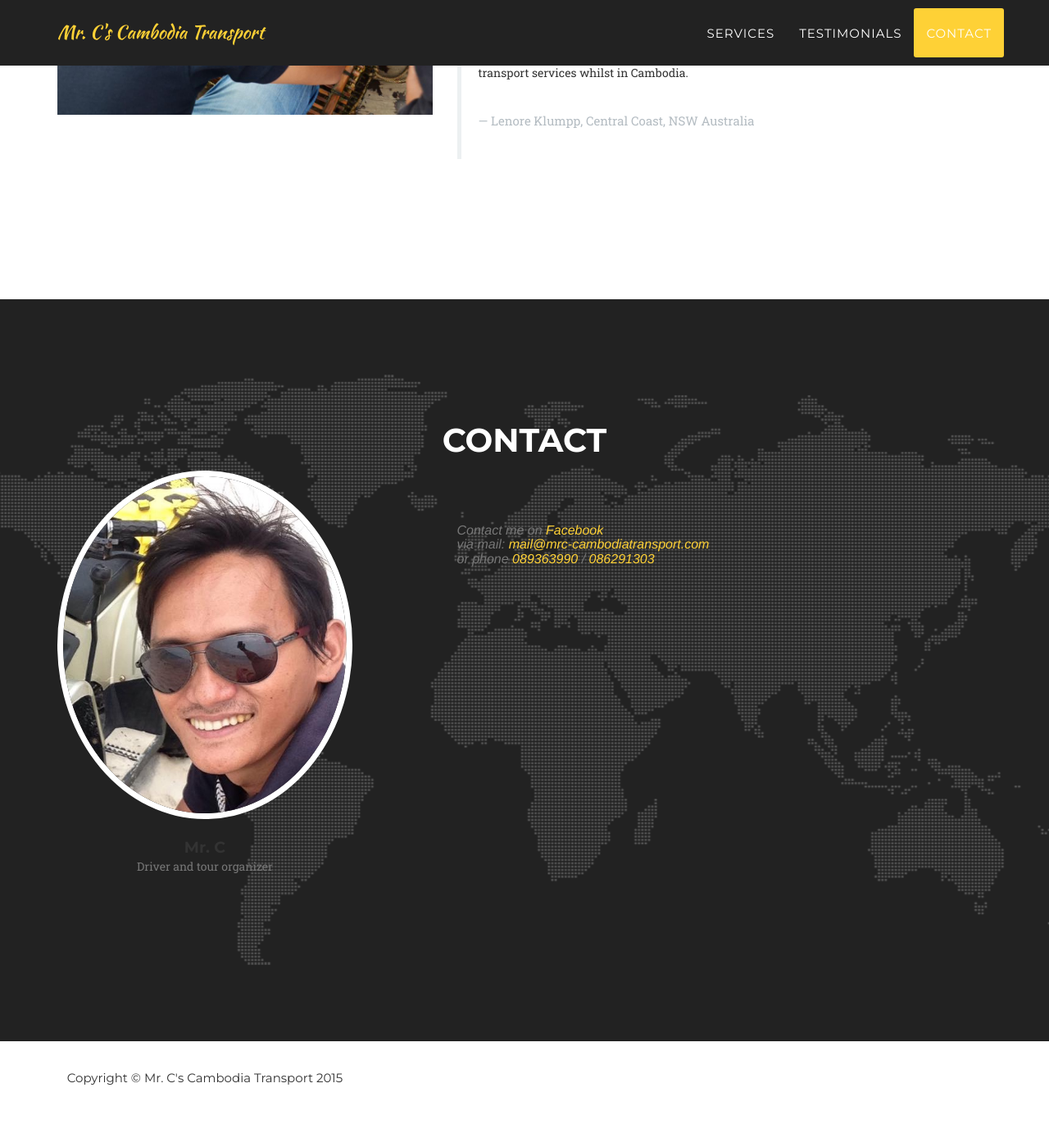
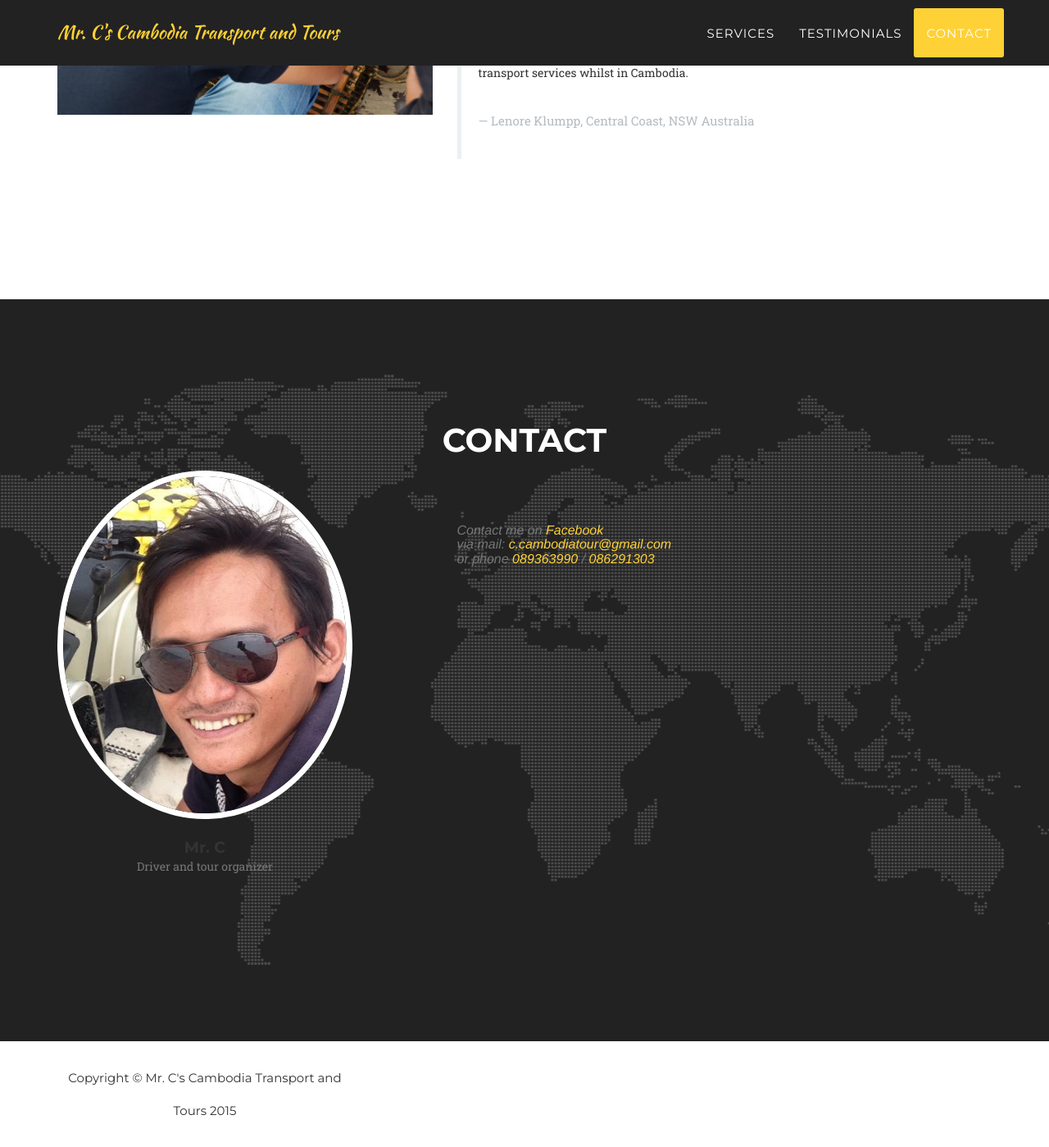
Before and after one commit to mrc-cambodiatransport/mrc-cambodiatransport.github.io, a Jekyll site: the page built from index.html, in a window 1280 px wide and 1400 px high, scrolled down 3779 px. Shown: the whole window at 82% size. Built offline with Jekyll 4.4.1, drawn with Linux system fonts in a browser that asks for light colours; some web fonts are replaced; before the commit the page ends 5139 px from its top, so only the background shows below that.

Commit message:
Changed the contact email address, and updated the gems

```diff
--- a/_config.yml
+++ b/_config.yml
@@ -2,10 +2,10 @@ url: http://www.mrc-cambodiatransport.com
 #baseurl: /
 
 # Site settings
-title: Mr. C's Cambodia Transport
-email: mail@mrc-cambodiatransport.com
+title: Mr. C's Cambodia Transport and Tours
+email: c.cambodiatour@gmail.com
 description: "Tuk-tuk, car, and minivan services in Phnom Penh and the rest of Cambodia by Mr. C. English speaking driver and tour organizer. Always ready to go the extra mile for my customers."
-keywords: "Phnom Penh english speaking driver, tuk-tuk, car driver, minivan driver"
+keywords: "Phnom Penh, english speaking driver, tuk-tuk, car driver, minivan driver, tour organizer"
 preview_image: http://www.mrc-cambodiatransport.com/img/site_preview.jpg
 
 # Color settings (hex-codes without the leading hash-tag)
--- a/_includes/contact.html
+++ b/_includes/contact.html
@@ -22,7 +22,7 @@
                 <h3 class="section-subheading text-muted">Contact me on <a
                         href="https://www.facebook.com/pages/Mr-Cs-Cambodia-Transport/430659350373852">Facebook</a>
                     <br/>
-                    via mail: <a href="mailto:mail@mrc-cambodiatransport.com">mail@mrc-cambodiatransport.com</a>
+                    via mail: <a href="mailto:c.cambodiatour@gmail.com">c.cambodiatour@gmail.com</a>
                     <br/>
                     or phone <a href="tel:089363990">089363990</a> / <a href="tel:086291303">086291303</a>
                 </h3>
```
Also changed, not shown: Gemfile.lock, README.md.
